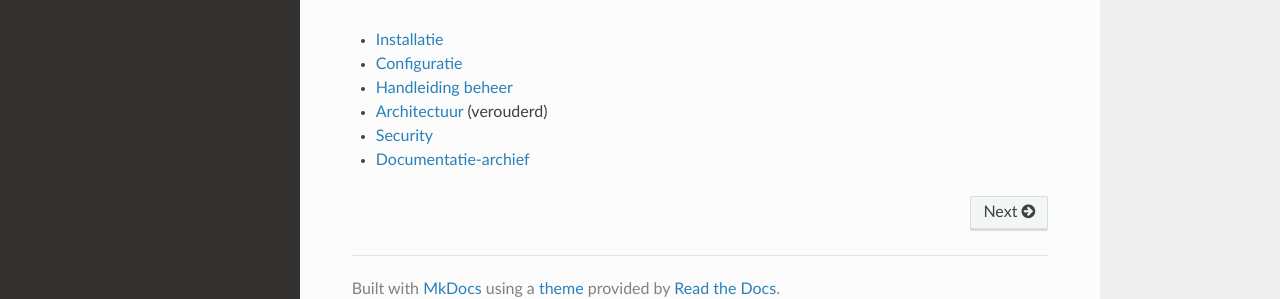
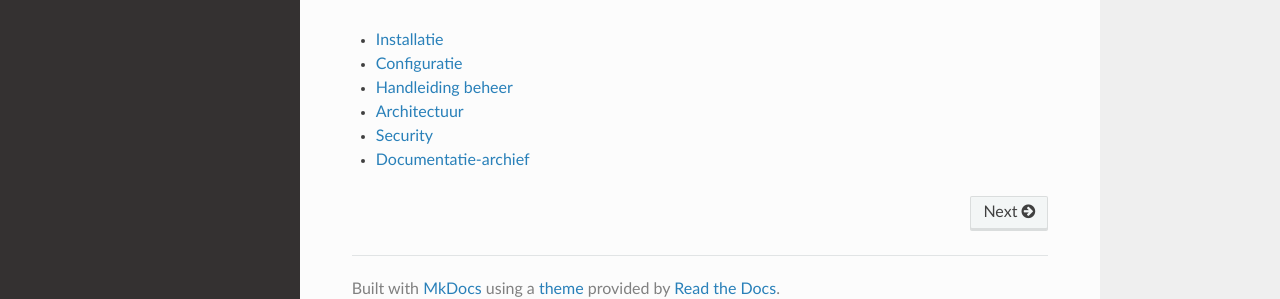
Before and after one commit to Klantinteractie-Servicesysteem/.github, an MkDocs documentation site: the page built from docs/index.md, in a window 1280 px wide. Shown: the part 332-631 px from the top of the page. Built offline with MkDocs 1.6.1, drawn with Linux system fonts in a browser that asks for light colours; nearby versions of some CDN libraries.

Commit message:
Update index.md
Architectuur is bijgwerkt

```diff
--- a/docs/index.md
+++ b/docs/index.md
@@ -6,6 +6,6 @@ Het Klantinteractie Servicesysteem (KISS) is een applicatie waarmee Klantcontact
 - [Installatie](INSTALLATION.md)
 - [Configuratie](CONFIGURATIE.md)
 - [Handleiding beheer](MANUAL.md)
-- [Architectuur](Architectuur.md) (verouderd)
+- [Architectuur](Architectuur.md)
 - [Security](SECURITY.md)
 - [Documentatie-archief](https://kiss-oldDocs.readthedocs.io/)
```
